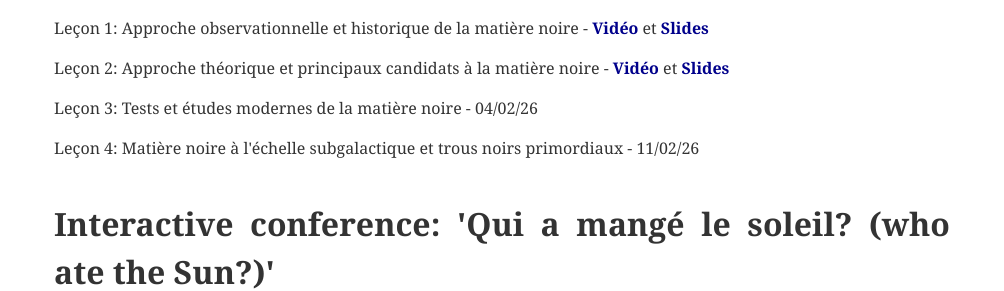
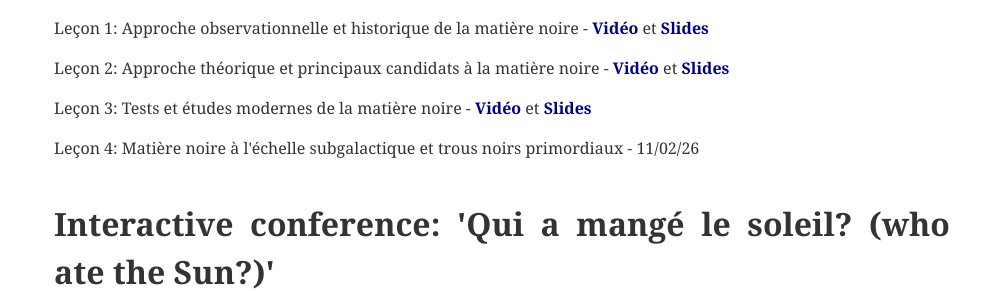
Before and after one commit to nicolasesser/nicolasesser.github.io, a Jekyll site: the page built from outreach.html, in a window 1280 px wide and 900 px high, scrolled down 2457 px. Shown: the part 163-454 px from the top of the window, without its empty margins (138-1142 px from the left). Built offline with Jekyll 4.4.1, drawn with Linux system fonts in a browser that asks for light colours.

Commit message:
update CPA 3

```diff
--- a/outreach.html
+++ b/outreach.html
@@ -54,7 +54,7 @@
 
 <p> Leçon 2: Approche théorique et principaux candidats à la matière noire - <a href="/docs/CPA_matiere_noire_2.mp4" target="_blank" style="color: darkblue; text-decoration: none;"><strong>Vidéo</strong></a> et <a href="/docs/CPA_matierenoire_2.pdf" target="_blank" style="color: darkblue; text-decoration: none;"><strong>Slides</strong></a> </p>
 
-<p> Leçon 3: Tests et études modernes de la matière noire - 04/02/26 </p>
+<p> Leçon 3: Tests et études modernes de la matière noire - <a href="https://www.dailymotion.com/video/x9zgmp0" target="_blank" style="color: darkblue;"><strong>Vidéo</strong></a> et <a href="/docs/CPA_matierenoire_3.pdf" target="_blank" style="color: darkblue; text-decoration: none;"><strong>Slides</strong></a> </p>
 
 <p> Leçon 4: Matière noire à l'échelle subgalactique et trous noirs primordiaux - 11/02/26 </p>
 
```
Also changed, not shown: 1 other file.
